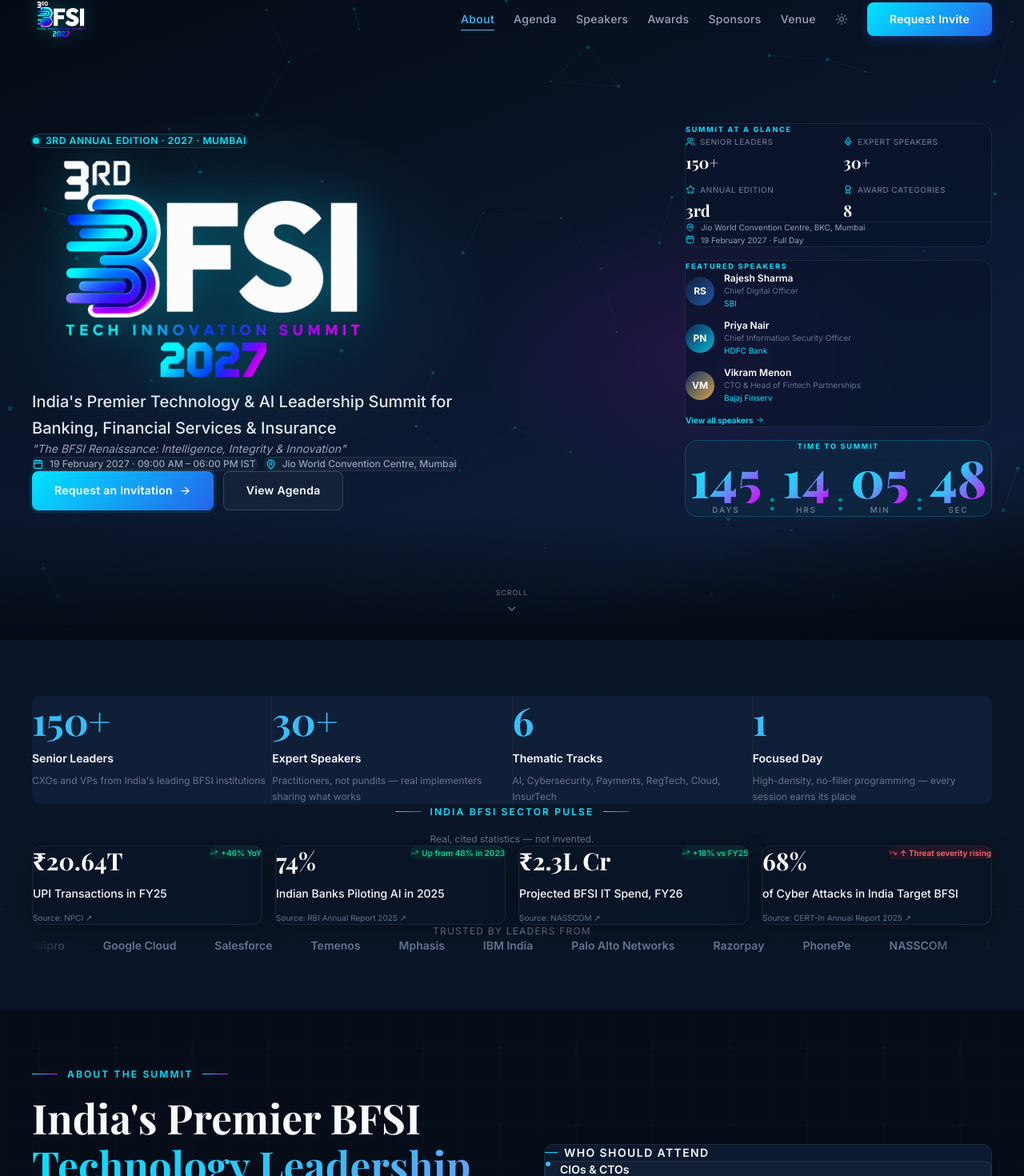
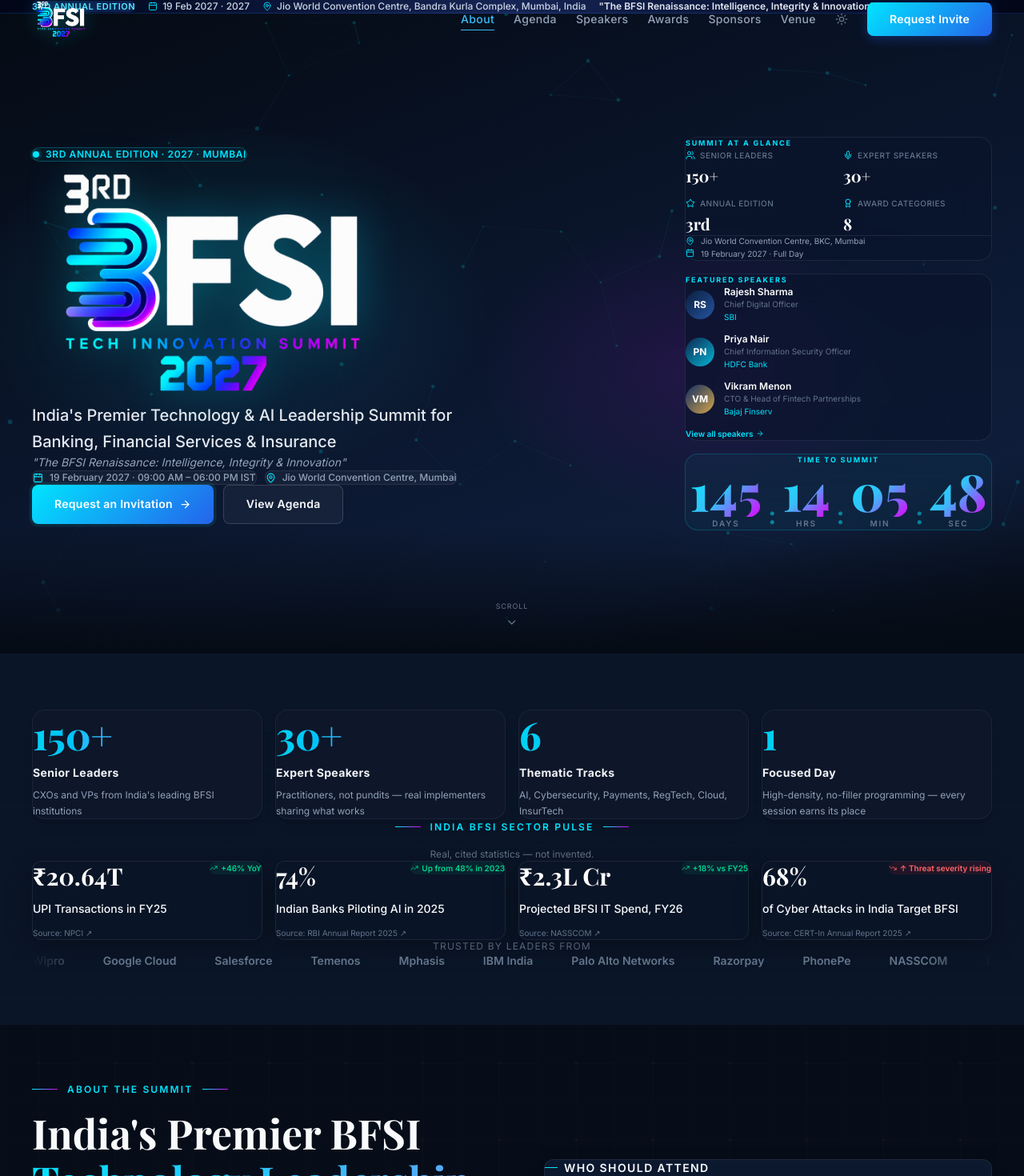
Before and after one commit to sanojvenu/bfsi-summit, a Next.js app: page / in a window 1280 px wide. Shown: the top 1470 px of the page at 80% size. Built offline with nearby package versions, Linux system fonts and the light colour scheme.

Commit message:
Upgrade site UI to Global Fintech Fest (GFF) standard: top announcement ticker, GFF-style stat cards ticker, and 3-tier Delegate Pass cards

```diff
--- a/components/layout/urgency-bar.tsx
+++ b/components/layout/urgency-bar.tsx
@@ -1,78 +1,65 @@
 "use client";
 
 import { useState, useEffect } from "react";
-import { motion, AnimatePresence } from "framer-motion";
-import { X, Clock } from "lucide-react";
-import { getCountdown, SUMMIT_DATE, SUMMIT } from "@/lib/utils";
+import { Calendar, MapPin, ArrowRight, X } from "lucide-react";
+import { SUMMIT } from "@/lib/utils";
 
 export function UrgencyBar() {
-  const [visible, setVisible] = useState(false);
   const [dismissed, setDismissed] = useState(false);
-  const [days, setDays] = useState(0);
 
   useEffect(() => {
-    // Check if previously dismissed
-    const wasDismissed = sessionStorage.getItem("urgency-bar-dismissed");
-    if (wasDismissed) return;
-
-    const update = () => {
-      const ct = getCountdown(SUMMIT_DATE);
-      setDays(ct.days);
-      // Show when ≤ 90 days away
-      if (ct.days <= 90 && ct.total > 0) setVisible(true);
-    };
-
-    update();
-    const timer = setInterval(update, 60000);
-    return () => clearInterval(timer);
+    const wasDismissed = sessionStorage.getItem("gff-urgency-dismissed");
+    if (wasDismissed) setDismissed(true);
   }, []);
 
   const handleDismiss = () => {
     setDismissed(true);
-    sessionStorage.setItem("urgency-bar-dismissed", "1");
+    sessionStorage.setItem("gff-urgency-dismissed", "1");
   };
 
-  if (dismissed || !visible) return null;
+  if (dismissed) return null;
 
   return (
-    <AnimatePresence>
-      <motion.div
-        initial={{ height: 0, opacity: 0 }}
-        animate={{ height: "auto", opacity: 1 }}
-        exit={{ height: 0, opacity: 0 }}
-        transition={{ duration: 0.4, ease: [0.16, 1, 0.3, 1] }}
-        className="urgency-bar overflow-hidden no-print"
-        role="alert"
-        aria-live="polite"
-      >
-        <div className="container flex items-center justify-between py-2 gap-4">
-          <div className="flex items-center gap-2 text-xs sm:text-sm text-[var(--text-primary)]">
-            <Clock size={14} className="text-[var(--gold-400)] flex-shrink-0" />
-            <span>
-              <span className="font-bold text-[var(--gold-400)]">{days} days</span>
-              {" "}to the {SUMMIT.edition} {SUMMIT.name} ·{" "}
+    <div className="bg-gradient-to-r from-slate-950 via-blue-950 to-slate-950 border-b border-blue-500/20 text-white text-xs font-medium py-2 px-4 relative z-50">
+      <div className="container flex items-center justify-between gap-4">
+        <div className="flex items-center gap-4 flex-wrap">
+          <span className="inline-flex items-center gap-1.5 px-2.5 py-0.5 rounded-full bg-blue-500/20 text-cyan-300 font-semibold text-[11px] uppercase tracking-wider">
+            {SUMMIT.edition} Edition
+          </span>
+          <span className="hidden sm:inline-flex items-center gap-1.5 text-slate-300">
+            <Calendar size={12} className="text-cyan-400" />
+            {SUMMIT.dateShort} · {SUMMIT.year}
+          </span>
+          <span className="hidden md:inline-flex items-center gap-1.5 text-slate-300">
+            <MapPin size={12} className="text-cyan-400" />
+            {SUMMIT.venue}, {SUMMIT.city}
+          </span>
+          <span className="text-slate-200 font-semibold hidden lg:inline">
+            "{SUMMIT.theme}"
+          </span>
+        </div>
+
+        <div className="flex items-center gap-3">
           <a
             href="#register"
             onClick={(e) => {
               e.preventDefault();
               document.getElementById("register")?.scrollIntoView({ behavior: "smooth" });
             }}
-                className="underline underline-offset-2 hover:text-[var(--gold-300)] transition-colors"
+            className="inline-flex items-center gap-1 text-cyan-300 hover:text-white font-semibold transition-colors group"
           >
-                Secure your seat →
+            <span>Request Pass</span>
+            <ArrowRight size={12} className="group-hover:translate-x-0.5 transition-transform" />
           </a>
-            </span>
-          </div>
           <button
             onClick={handleDismiss}
-            aria-label="Dismiss urgency bar"
-            className="text-[var(--text-muted)] hover:text-white transition-colors flex-shrink-0"
-            id="urgency-bar-dismiss"
+            className="text-slate-400 hover:text-white p-1 rounded transition-colors"
+            aria-label="Dismiss announcement"
           >
             <X size={14} />
           </button>
         </div>
-      </motion.div>
-    </AnimatePresence>
+      </div>
+    </div>
   );
 }
--- a/components/sections/register.tsx
+++ b/components/sections/register.tsx
@@ -192,17 +192,113 @@
 
       <div className="container relative z-10">
         <FadeIn className="text-center mb-12">
-          <div className="section-label justify-center">Invite-Only Event</div>
+          <div className="section-label justify-center">Registration & Delegate Passes</div>
           <h2 id="register-heading" className="section-title text-center">
-            Request an{" "}
-            <span className="gold-gradient">Invitation</span>
+            Choose Your <span className="gold-gradient">Summit Pass</span>
           </h2>
           <p className="section-subtitle mx-auto text-center">
-            The {SUMMIT.name} is curated for senior technology and innovation leaders. Complete the form below and our team will review your application.
+            The {SUMMIT.name} is curated for senior technology and innovation leaders across banking, financial services, and insurance. Select your pass tier below to request an invitation.
           </p>
         </FadeIn>
 
-        <div className="max-w-2xl mx-auto">
+        {/* GFF-style Delegate Pass Tiers Grid */}
+        <div className="grid grid-cols-1 md:grid-cols-3 gap-6 mb-16 max-w-5xl mx-auto">
+          {[
+            {
+              name: "CXO VIP Pass",
+              badge: "Invite Only · Complimentary",
+              badgeColor: "bg-cyan-500/20 text-cyan-300 border-cyan-500/30",
+              forWho: "CIOs, CTOs, CISOs, CDOs, Board Members & MDs",
+              features: [
+                "Full access to all Keynotes & Executive Panels",
+                "Exclusive CXO VIP Networking Lounge & Breakfast",
+                "Invitation to BFSI Innovation Awards Gala Dinner",
+                "1-on-1 Curated Peer Matchmaking & Roundtables",
+              ],
+              highlight: true,
+            },
+            {
+              name: "Delegate Pass",
+              badge: "Practitioners & Leaders",
+              badgeColor: "bg-blue-500/20 text-blue-300 border-blue-500/30",
+              forWho: "VPs, Directors, Tech Architects & Product Heads",
+              features: [
+                "Access to all 12+ Specialized Session Tracks",
+                "Networking Lunch & Refreshment Breaks",
+                "Access to Tech Innovation Exhibition Area",
+                "Digital Delegate Kit & Post-Event Report",
+              ],
+              highlight: false,
+            },
+            {
+              name: "Partner & Sponsor Pass",
+              badge: "Solution Providers",
+              badgeColor: "bg-purple-500/20 text-purple-300 border-purple-500/30",
+              forWho: "Fintechs, Cloud & Security Vendors, Consultancies",
+              features: [
+                "Exhibitor Booth / Kiosk in Innovation Showcase",
+                "2 Full Conference & VIP Gala Passes",
+                "Brand Placement in Summit Collateral & PR",
+                "Access to Attendees Lead Capture Portal",
+              ],
+              highlight: false,
+            },
+          ].map((pass) => (
+            <div
+              key={pass.name}
+              className={cn(
+                "rounded-2xl p-6 flex flex-col justify-between transition-all duration-300 relative",
+                pass.highlight
+                  ? "bg-slate-900/90 border-2 border-cyan-400/80 shadow-[0_0_30px_rgba(0,229,255,0.2)]"
+                  : "bg-slate-900/60 border border-slate-800 hover:border-slate-700"
+              )}
+            >
+              {pass.highlight && (
+                <div className="absolute -top-3.5 left-1/2 -translate-x-1/2 bg-gradient-to-r from-cyan-400 to-blue-500 text-slate-950 font-extrabold text-[10px] tracking-widest uppercase px-3 py-1 rounded-full shadow-md">
+                  Most Popular
+                </div>
+              )}
+              <div>
+                <div className="flex items-center justify-between gap-2 mb-3">
+                  <h3 className="font-bold text-lg text-white">{pass.name}</h3>
+                </div>
+                <span className={cn("inline-block text-[11px] font-semibold px-2.5 py-1 rounded-full border mb-4", pass.badgeColor)}>
+                  {pass.badge}
+                </span>
+                <p className="text-xs text-slate-300 font-medium mb-4 leading-relaxed">
+                  <span className="text-slate-400 block text-[10px] uppercase tracking-wider mb-0.5">Target Audience:</span>
+                  {pass.forWho}
+                </p>
+                <div className="h-px bg-slate-800 my-4" />
+                <ul className="flex flex-col gap-2.5 mb-6">
+                  {pass.features.map((feat) => (
+                    <li key={feat} className="flex items-start gap-2 text-xs text-slate-300">
+                      <span className="text-cyan-400 font-bold mt-0.5">✓</span>
+                      <span>{feat}</span>
+                    </li>
+                  ))}
+                </ul>
+              </div>
+              <a
+                href="#register-form"
+                onClick={(e) => {
+                  e.preventDefault();
+                  document.getElementById("register-form")?.scrollIntoView({ behavior: "smooth" });
+                }}
+                className={cn(
+                  "w-full text-center py-2.5 rounded-lg text-xs font-bold uppercase tracking-wider transition-all",
+                  pass.highlight
+                    ? "btn-primary"
+                    : "btn-outline"
+                )}
+              >
+                Apply for {pass.name}
+              </a>
+            </div>
+          ))}
+        </div>
+
+        <div id="register-form" className="max-w-2xl mx-auto pt-4">
 
           {/* Progress bar */}
           <div className="mb-8">
--- a/components/sections/stat-strip.tsx
+++ b/components/sections/stat-strip.tsx
@@ -23,25 +23,24 @@
 
       <div className="container relative z-10">
 
-        {/* Event stats */}
-        <Stagger className="grid grid-cols-2 md:grid-cols-4 gap-px bg-[var(--border-subtle)] rounded-xl overflow-hidden mb-16">
-          {eventStats.map((stat, i) => (
+        {/* Event stats (GFF Style Ticker Cards) */}
+        <Stagger className="grid grid-cols-2 lg:grid-cols-4 gap-4 mb-16">
+          {eventStats.map((stat) => (
             <StaggerItem key={stat.label}>
-              <div className="bg-[var(--surface-card)] p-8 flex flex-col gap-2 h-full">
+              <div className="bg-slate-900/90 border border-slate-800/80 hover:border-cyan-500/30 p-6 md:p-8 rounded-2xl flex flex-col gap-2 h-full shadow-lg transition-all duration-300 hover:-translate-y-1">
                 <span
-                  className="font-display text-4xl sm:text-5xl font-bold text-[var(--gold-400)] tabular-nums leading-tight"
-                  style={{ fontFamily: "var(--font-display)" }}
+                  className="font-display text-4xl sm:text-5xl font-extrabold text-transparent bg-clip-text bg-gradient-to-r from-cyan-400 via-blue-400 to-indigo-400 tabular-nums leading-tight"
                   aria-label={`${stat.prefix ?? ""}${stat.value}${stat.suffix ?? ""} ${stat.label}`}
                 >
                   {stat.prefix}
                   <AnimatedCounter value={stat.value} duration={1.8} />
                   {stat.suffix}
                 </span>
-                <span className="text-sm font-semibold text-[var(--text-primary)]">
+                <span className="text-sm font-bold text-slate-100 tracking-wide">
                   {stat.label}
                 </span>
                 {stat.description && (
-                  <span className="text-xs text-[var(--text-muted)] leading-relaxed">
+                  <span className="text-xs text-slate-400 leading-relaxed">
                     {stat.description}
                   </span>
                 )}
```
Lines whose indentation alone changed are shown as unchanged.
